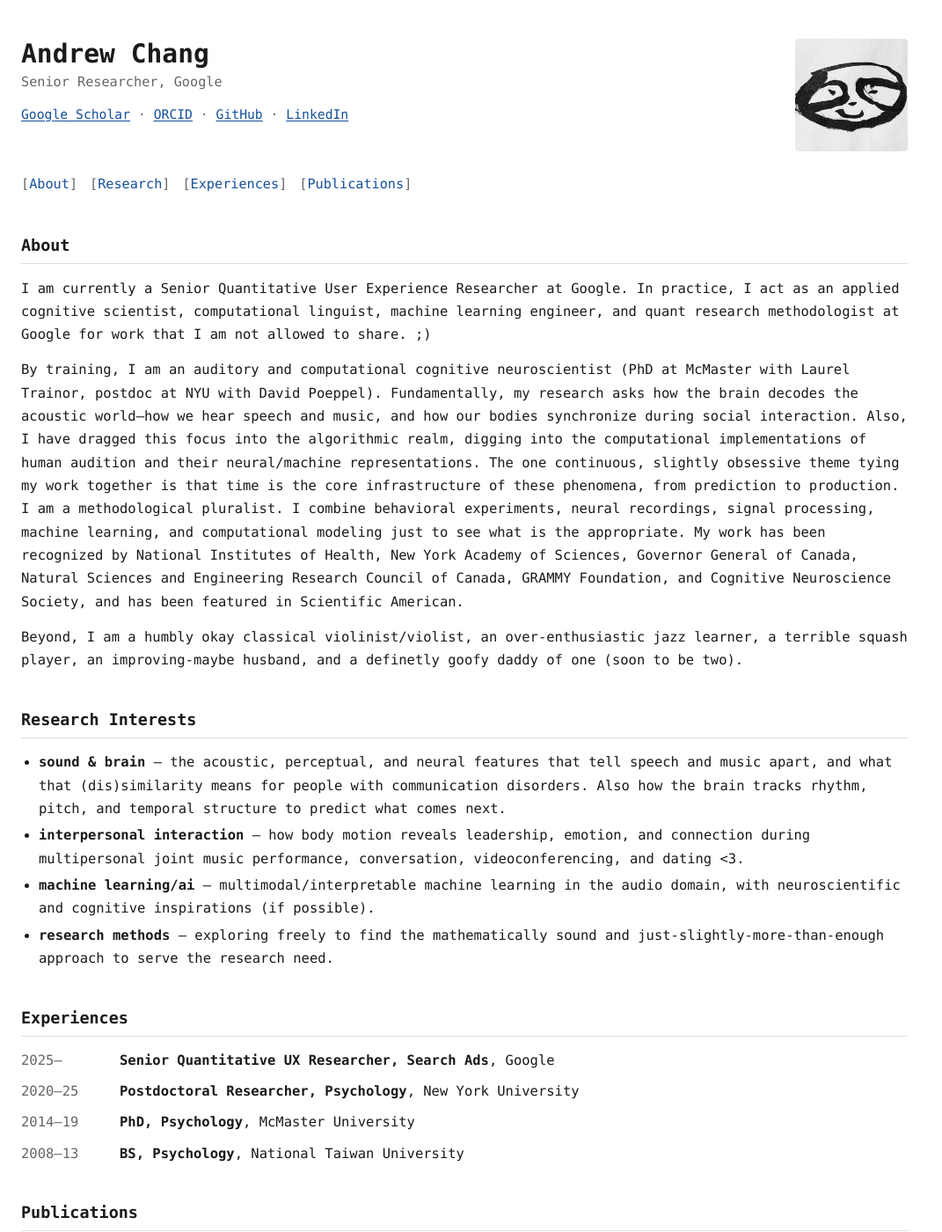
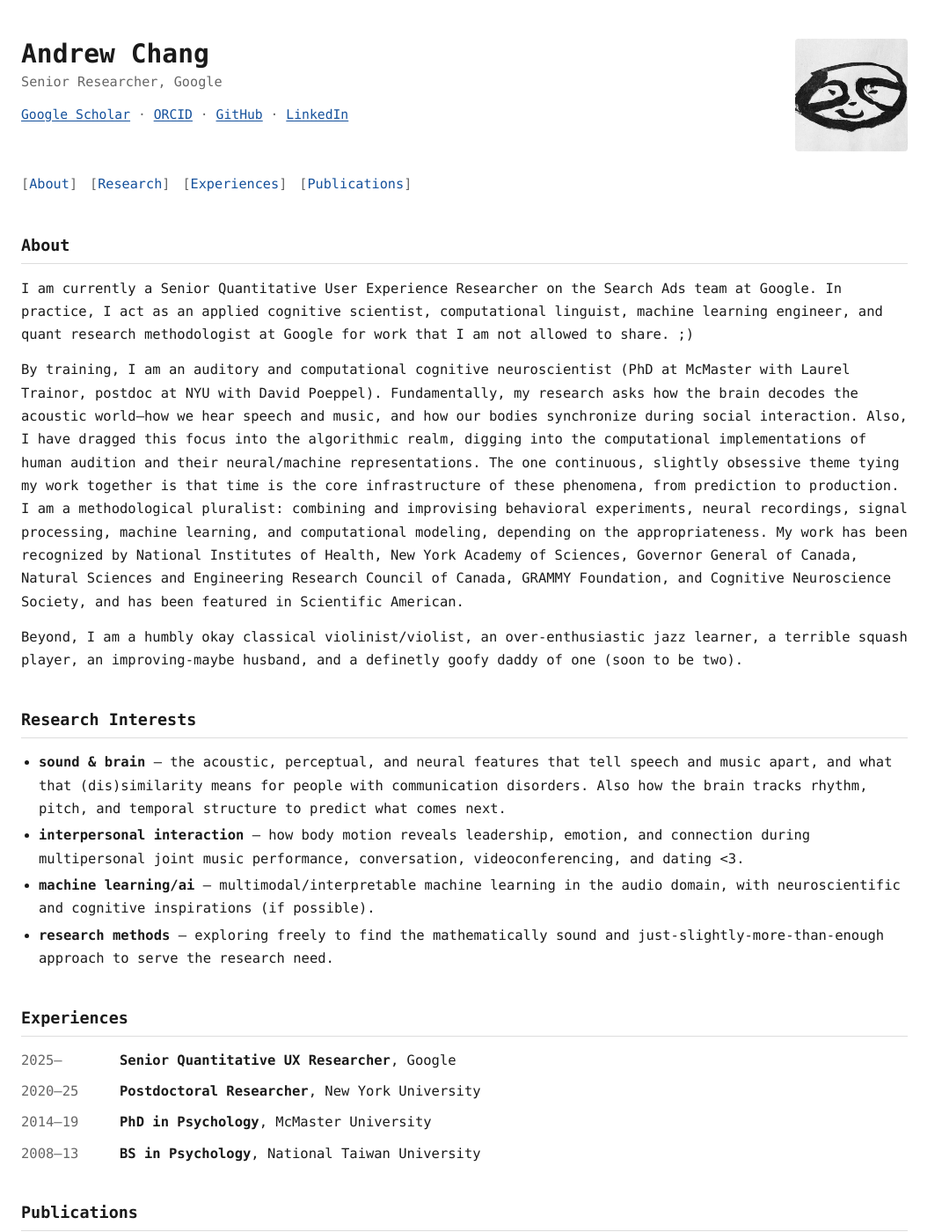
Before and after one commit to curlsloth/curlsloth.github.io, a Jekyll site: the page built from index.md, in a window 1280 px wide and 1400 px high. Shown: the whole window at 88% size, without its empty margins (0-1071 px from the left). Built offline with Jekyll 4.4.1, drawn with Linux system fonts in a browser that asks for light colours.

Commit message:
Update index.md to specify team role and refine educational qualifications

```diff
--- a/index.md
+++ b/index.md
@@ -6,9 +6,9 @@
 <section id="about" markdown="1">
 ## About
 
-I am currently a Senior Quantitative User Experience Researcher at Google. In practice, I act as an applied cognitive scientist, computational linguist, machine learning engineer, and quant research methodologist at Google for work that I am not allowed to share. ;)
+I am currently a Senior Quantitative User Experience Researcher on the Search Ads team at Google. In practice, I act as an applied cognitive scientist, computational linguist, machine learning engineer, and quant research methodologist at Google for work that I am not allowed to share. ;)
 
-By training, I am an auditory and computational cognitive neuroscientist (PhD at McMaster with Laurel Trainor, postdoc at NYU with David Poeppel). Fundamentally, my research asks how the brain decodes the acoustic world—how we hear speech and music, and how our bodies synchronize during social interaction. Also, I have dragged this focus into the algorithmic realm, digging into the computational implementations of human audition and their neural/machine representations. The one continuous, slightly obsessive theme tying my work together is that time is the core infrastructure of these phenomena, from prediction to production. I am a methodological pluralist. I combine behavioral experiments, neural recordings, signal processing, machine learning, and computational modeling just to see what is the appropriate. My work has been recognized by National Institutes of Health, New York Academy of Sciences, Governor General of Canada, Natural Sciences and Engineering Research Council of Canada, GRAMMY Foundation, and Cognitive Neuroscience Society, and has been featured in Scientific American.
+By training, I am an auditory and computational cognitive neuroscientist (PhD at McMaster with Laurel Trainor, postdoc at NYU with David Poeppel). Fundamentally, my research asks how the brain decodes the acoustic world—how we hear speech and music, and how our bodies synchronize during social interaction. Also, I have dragged this focus into the algorithmic realm, digging into the computational implementations of human audition and their neural/machine representations. The one continuous, slightly obsessive theme tying my work together is that time is the core infrastructure of these phenomena, from prediction to production. I am a methodological pluralist: combining and improvising behavioral experiments, neural recordings, signal processing, machine learning, and computational modeling, depending on the appropriateness. My work has been recognized by National Institutes of Health, New York Academy of Sciences, Governor General of Canada, Natural Sciences and Engineering Research Council of Canada, GRAMMY Foundation, and Cognitive Neuroscience Society, and has been featured in Scientific American.
 
 Beyond, I am a humbly okay classical violinist/violist, an over-enthusiastic jazz learner, a terrible squash player, an improving-maybe husband, and a definetly goofy daddy of one (soon to be two).
 
@@ -27,9 +27,9 @@
 ## Experiences
 
 <ul class="cv">
-  <li><span class="date">2025–</span><span><strong>Senior Quantitative UX Researcher, Search Ads</strong>, Google</span></li>
-  <li><span class="date">2020–25</span><span><strong>Postdoctoral Researcher, Psychology</strong>, New York University</span></li>
-  <li><span class="date">2014–19</span><span><strong>PhD, Psychology</strong>, McMaster University</span></li>
-  <li><span class="date">2008–13</span><span><strong>BS, Psychology</strong>, National Taiwan University</span></li>
+  <li><span class="date">2025–</span><span><strong>Senior Quantitative UX Researcher</strong>, Google</span></li>
+  <li><span class="date">2020–25</span><span><strong>Postdoctoral Researcher</strong>, New York University</span></li>
+  <li><span class="date">2014–19</span><span><strong>PhD in Psychology</strong>, McMaster University</span></li>
+  <li><span class="date">2008–13</span><span><strong>BS in Psychology</strong>, National Taiwan University</span></li>
 </ul>
 </section>
```
